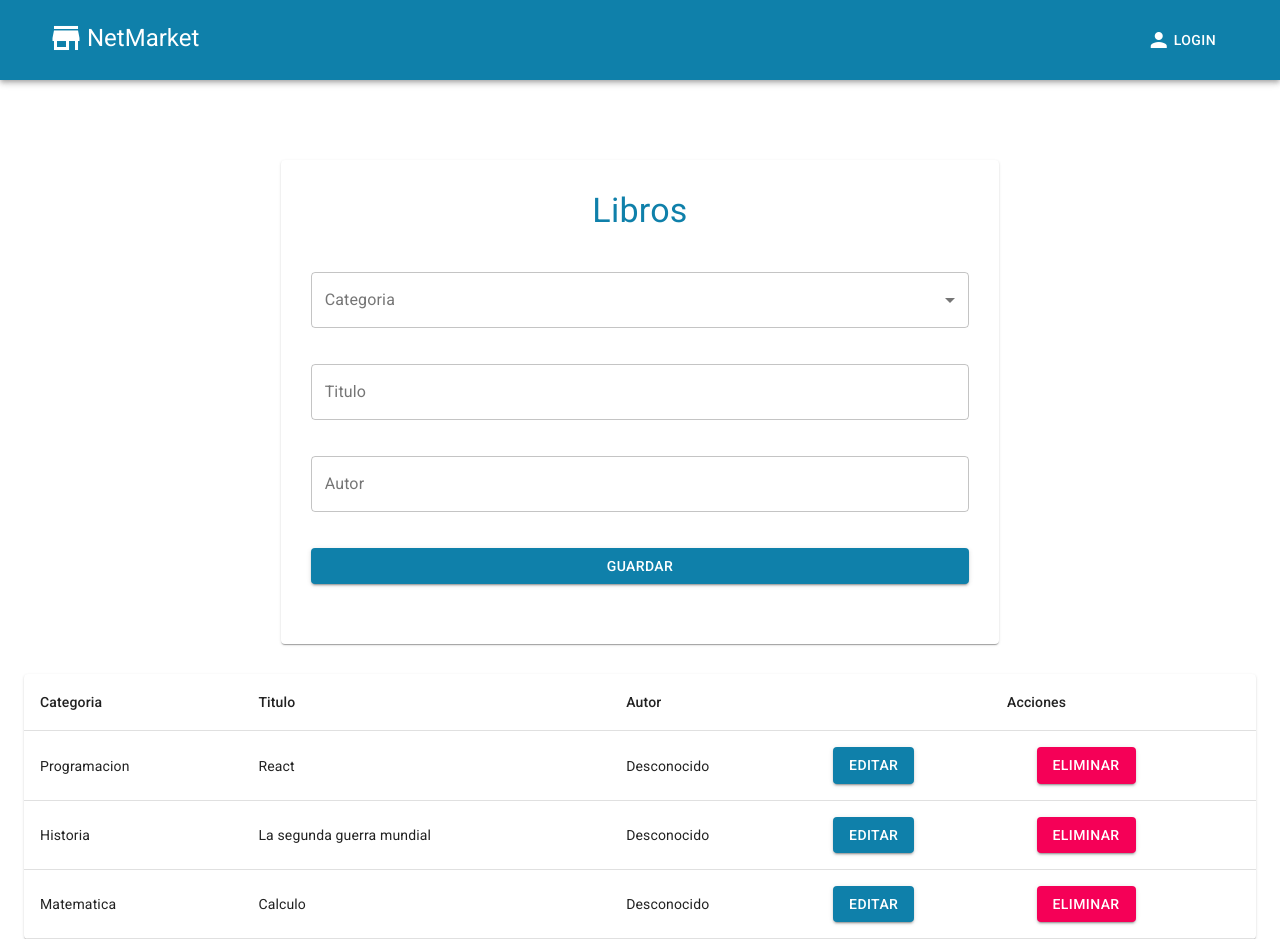
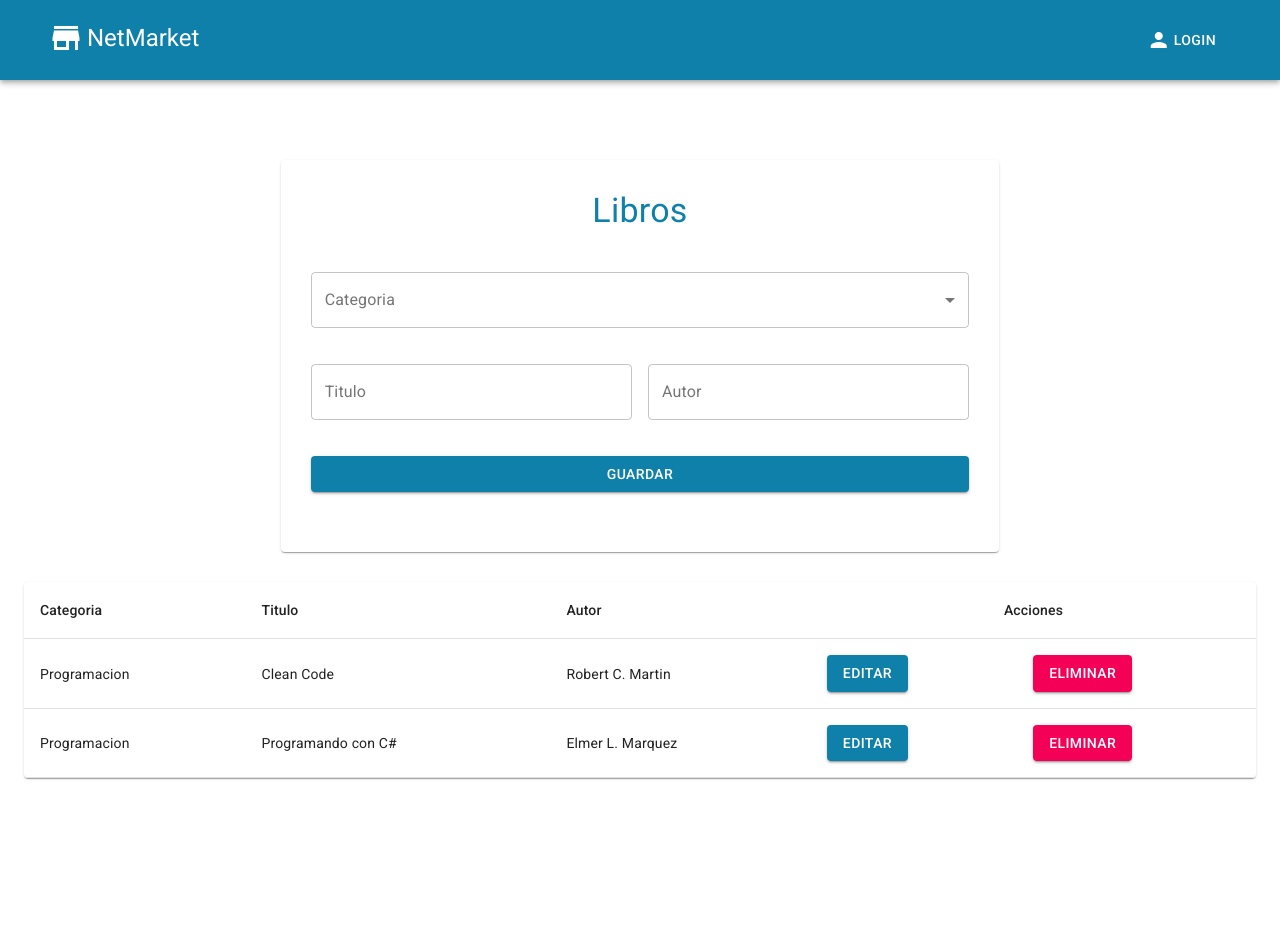
Before and after one commit to leo-marqz/netmarket-frontend, a React (Create React App) app: page / in a window 1280 px wide. After the commit the page ends 800 px from the top, so only its background shows below. Built offline with nearby package versions, Linux system fonts and the light colour scheme.

Commit message:
Se agrego funcionalidad de prueba en vista libros

```diff
--- /dev/null
+++ b/src/components/data/library.js
@@ -0,0 +1,62 @@
+
+let library = Array();
+
+library.push({
+    id: 1,
+    category: 'Programacion',
+    title: 'Clean Code',
+    author: 'Robert C. Martin',
+});
+
+library.push({
+    id: 2,
+    category: 'Programacion',
+    title: 'Programando con C#',
+    author: 'Elmer L. Marquez',
+});
+
+let id = 2;
+
+export function addBook(book){
+    id++;
+    let bookJson = book;
+    bookJson.id = id;
+    library.push(bookJson);
+}
+
+export function getAllBooks(){
+    return library;
+}
+
+export function getBookById(id){
+    return library.find(book=>book.id===id);
+}
+
+export function deleteBookById(id){
+    library = library.filter(book=>{
+        return book.id !== id;
+    });
+    return getAllBooks();
+}
+
+export function updateBook(bookEdit){
+    let index = library.findIndex(book=>book.id=== bookEdit.idEdit);
+    if(index === -1){
+        return false;
+    }
+
+    let updatedBook = {
+        id: bookEdit.idEdit,
+        category: bookEdit.categoryEdit,
+        title: bookEdit.titleEdit,
+        author: bookEdit.authorEdit
+    }
+
+    library[index] = updatedBook;
+
+    return true;
+}
+
+export function getBooksByCategory(category){
+    return library.filter(book=>book.category===category);
+}
--- a/src/components/views/Book.js
+++ b/src/components/views/Book.js
@@ -1,14 +1,18 @@
-import React, { useState } from 'react'
+import React, { useEffect, useState } from 'react'
 import useStyles from '../../theme/useStyles'
 import { Button, Card, Container, Dialog, DialogContent, DialogTitle, Grid, MenuItem, Paper, Table, TableBody, TableCell, TableContainer, TableHead, TableRow, TextField, Typography } from '@material-ui/core';
+import { addBook, deleteBookById, getAllBooks, getBookById, updateBook } from '../data/library';
+
 
 const cleanBook = {
+    id: '',
     category: '',
     title: '',
     author: ''
 }
 
 const cleanBookEdit = {
+    idEdit: '',
     categoryEdit: '',
     titleEdit: '',
     authorEdit: ''
@@ -18,11 +22,13 @@ export default function Book() {
     const classes = useStyles();
     const [open, setOpen] = useState(false);
     const [book, setBook] = useState({
+        id: '',
         category: '',
         title: '',
         author: ''
     });
     const [bookEdit, setBookEdit] = useState({
+        idEdit: '',
         categoryEdit: '',
         titleEdit: '',
         authorEdit: ''
@@ -44,22 +50,42 @@ export default function Book() {
         }));
     }
 
-    const saveBook = (e) => {
-        e.preventDefault();
-        console.log('Guardando libro', book);
+    const saveBook = () => {
+        addBook(book);
         setBook(cleanBook);
     }
 
-    const editBook = (e)=>{
-        e.preventDefault();
-        console.log('Editando libro', bookEdit);
+    const [listBooks, setListBooks] = useState([]);
+    const loadListBooks = ()=>{
+        const data = getAllBooks();
+        console.log(data);
+        setListBooks(data);
+    }
+    useEffect(()=>{ loadListBooks(); }, [listBooks.length]);
+
+    const editBook = (book)=>{
+        const data = updateBook(book);
         setBookEdit(cleanBookEdit);
         closeDialog();
     }
 
-    const openDialog = () => {
-        console.log('Abriendo dialogo');
+    const deleteBook = (id) => {
+        if(window.confirm('¿Está seguro de eliminar el libro?')){
+            let newData = deleteBookById(id);
+            setListBooks(newData);
+        }
+    }
+
+    const openDialog = (id) => {
         setOpen(true);
+        const dataBook = getBookById(id);
+        setBookEdit({
+            idEdit: dataBook.id,
+            categoryEdit: dataBook.category,
+            titleEdit: dataBook.title,
+            authorEdit: dataBook.author
+        });
+        console.log('Abriendo dialogo: +', id);
     }
 
     const closeDialog = () => {
@@ -67,9 +93,7 @@ export default function Book() {
         setOpen(false);
     }
 
-    const deleteBook = () => {
-        console.log('Eliminando libro');
-    }
+
 
   return (
     <Container className={classes.container}>
@@ -98,7 +122,7 @@ export default function Book() {
                                     <MenuItem value='Matematica' >Matematica</MenuItem>
                                 </TextField>
                             </Grid>
-                            <Grid item md={12} xs={12} className={classes.gridmb}>
+                            <Grid item md={6} xs={12} className={classes.gridmb}>
                                 <TextField
                                     label='Titulo'
                                     variant='outlined'
@@ -108,7 +132,7 @@ export default function Book() {
                                     onChange={handleChange}
                                 />
                             </Grid>
-                            <Grid item md={12} xs={12} className={classes.gridmb}>
+                            <Grid item md={6} xs={12} className={classes.gridmb}>
                                 <TextField
                                     label='Autor'
                                     variant='outlined'
@@ -146,50 +170,31 @@ export default function Book() {
                     </TableRow>
                 </TableHead>
                 <TableBody>
-                    <TableRow>
-                        <TableCell>Programacion</TableCell>
-                        <TableCell>React</TableCell>
-                        <TableCell>Desconocido</TableCell>
+                    {listBooks.map((itemBook)=>(
+                        <TableRow key={itemBook.id}>
+                            <TableCell>{itemBook.category}</TableCell>
+                            <TableCell>{itemBook.title}</TableCell>
+                            <TableCell>{itemBook.author}</TableCell>
                             <TableCell>
-                            <Button variant='contained' color='primary' onClick={openDialog}>
+                                <Button
+                                    variant='contained'
+                                    color='primary'
+                                    onClick={()=>{openDialog(itemBook.id)}}
+                                >
                                     Editar
                                 </Button>
                             </TableCell>
                             <TableCell>
-                            <Button variant='contained' color='secondary' onClick={deleteBook}>
+                                <Button
+                                    variant='contained'
+                                    color='secondary'
+                                    onClick={()=>deleteBook(itemBook.id)}
+                                >
                                     Eliminar
                                 </Button>
                             </TableCell>
                         </TableRow>
-                    <TableRow>
-                        <TableCell>Historia</TableCell>
-                        <TableCell>La segunda guerra mundial</TableCell>
-                        <TableCell>Desconocido</TableCell>
-                        <TableCell>
-                            <Button variant='contained' color='primary' onClick={openDialog}>
-                                Editar
-                            </Button>
-                        </TableCell>
-                        <TableCell>
-                            <Button variant='contained' color='secondary' onClick={deleteBook}>
-                                Eliminar
-                            </Button>
-                        </TableCell>
-                    </TableRow>
-                    <TableRow></TableRow>
-                        <TableCell>Matematica</TableCell>
-                        <TableCell>Calculo</TableCell>
-                        <TableCell>Desconocido</TableCell>
-                        <TableCell>
-                            <Button variant='contained' color='primary' onClick={openDialog}>
-                                Editar
-                            </Button>
-                        </TableCell>
-                        <TableCell>
-                            <Button variant='contained' color='secondary' onClick={deleteBook}>
-                                Eliminar
-                            </Button>
-                        </TableCell>
+                    ))}
                 </TableBody>
             </Table>
         </TableContainer>
@@ -242,7 +247,7 @@ export default function Book() {
                                 fullWidth
                                 color='primary'
                                 type='submit'
-                                onClick={editBook}
+                                onClick={()=>editBook(bookEdit)}
                                 className={classes.gridmb}
                                 >
                                 Guardar
```
Lines whose indentation alone changed are shown as unchanged.
